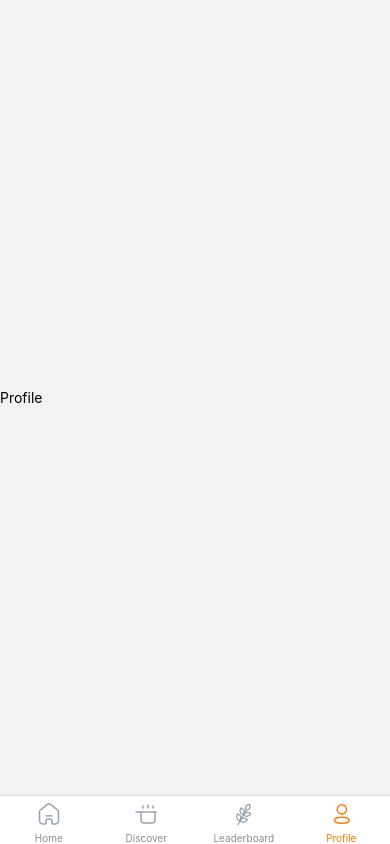
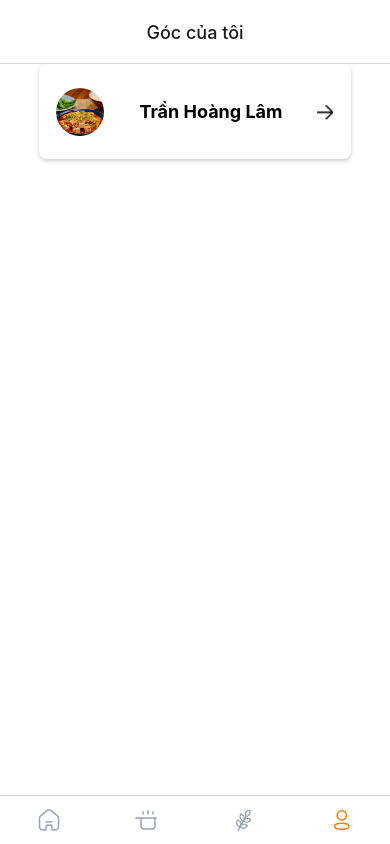
Before and after one commit to thanhvu023/ICC, a React Native app in the folder FeICC/: screen /ProfileOutlook in a window 390 px wide. Built offline with nearby package versions, Linux system fonts and the light colour scheme.

Commit message:
finish bottom navigator bar

```diff
--- a/FeICC/navigation/BottomTabNavigator.js
+++ b/FeICC/navigation/BottomTabNavigator.js
@@ -5,8 +5,12 @@ import Tutorial from '../screens/Tutorial/Tutorail';
 import CompleteTutorial from '../screens/Tutorial/CompleteTutorial';
 import Welcome from '../screens/Account/Welcome';
 import { Image } from 'react-native';
+import { createStackNavigator } from '@react-navigation/stack';
+import DetailProfile from '../screens/Profile/DetailProfile';
 
 const Tab = createBottomTabNavigator();
+
+const ProfileStack = createStackNavigator();
 
 function BottomTabNavigator() {
     return (
@@ -14,6 +18,7 @@ function BottomTabNavigator() {
             initialRouteName="Profile"
             screenOptions={({ route }) => ({
                 tabBarActiveTintColor: '#FF7A00',
+                tabBarLabel: () => null,
                 tabBarIcon: ({ focused }) => {
                     let iconSource;
                     let routeName = route.name;
@@ -33,9 +38,21 @@ function BottomTabNavigator() {
             <Tab.Screen name="Home" component={Tutorial} options={{ headerShown: false }} />
             <Tab.Screen name="Discover" component={CompleteTutorial} options={{ headerShown: false }} />
             <Tab.Screen name="Leaderboard" component={Welcome} options={{ headerShown: false }} />
-            <Tab.Screen name="Profile" component={Profile} options={{ headerShown: false }} />
+            <Tab.Screen name="Profile" component={ProfileStackScreens} options={{ headerShown: false }} />
         </Tab.Navigator>
     );
 }
 
 export default BottomTabNavigator;
+
+const ProfileStackScreens = () => (
+    <ProfileStack.Navigator
+        initialRouteName="Profile"
+        screenOptions={{
+            headerTitleAlign: 'center', // Để căn giữa tiêu đề
+        }}
+    >
+        <ProfileStack.Screen name="ProfileOutlook" component={Profile} options={{ title: 'Góc của tôi' }} />
+        <ProfileStack.Screen name="DetailProfile" component={DetailProfile} />
+    </ProfileStack.Navigator>
+);
--- /dev/null
+++ b/FeICC/screens/Profile/DetailProfile.js
@@ -0,0 +1,19 @@
+import { View, Text, StyleSheet } from 'react-native';
+
+function DetailProfile() {
+    return (
+        <View style={styles.container}>
+            <Text>DetailProfile</Text>
+        </View>
+    );
+}
+
+const styles = StyleSheet.create({
+    container: {
+        flex: 1,
+        justifyContent: 'center',
+        alignContent: 'center',
+    },
+});
+
+export default DetailProfile;
--- a/FeICC/screens/Profile/Profile.js
+++ b/FeICC/screens/Profile/Profile.js
@@ -1,9 +1,24 @@
-import { View, Text, StyleSheet } from 'react-native';
+import { View, Text, StyleSheet, TouchableOpacity, Image } from 'react-native';
+import { useNavigation } from '@react-navigation/native';
+
+const userData = {
+    name: 'Trần Hoàng Lâm',
+    username: 'johndoe123',
+    bio: 'Frontend Developer',
+    profileImage: require('../../assets/StepImage/Step4.png'), // Đường dẫn đến hình ảnh của người dùng
+};
 
 function Profile() {
+    const navigation = useNavigation();
     return (
         <View style={styles.container}>
-            <Text>Profile</Text>
+            <View style={styles.profileBox}>
+                <Image source={userData.profileImage} style={styles.profileImage} />
+                <Text style={styles.name}>{userData.name}</Text>
+                <TouchableOpacity onPress={() => navigation.navigate('DetailProfile')} style={styles.buttonDetail}>
+                    <Image source={require('../../assets/arrowRight.png')} style={styles.buttonDetail} />
+                </TouchableOpacity>
+            </View>
         </View>
     );
 }
@@ -11,8 +26,35 @@ function Profile() {
 const styles = StyleSheet.create({
     container: {
         flex: 1,
-        justifyContent: 'center',
-        alignContent: 'center',
+        alignItems: 'center',
+        backgroundColor: 'white',
+    },
+    profileBox: {
+        width: '80%',
+        height: '13%',
+        backgroundColor: 'white',
+        borderRadius: 8,
+        shadowColor: 'black',
+        shadowOffset: { width: 0, height: 2 },
+        shadowOpacity: 0.2,
+        shadowRadius: 4,
+        elevation: 2,
+        flexDirection: 'row',
+        alignItems: 'center',
+        justifyContent: 'space-around',
+    },
+    profileImage: {
+        width: 48,
+        height: 48,
+        borderRadius: 75,
+    },
+    name: {
+        fontSize: 18,
+        fontWeight: 'bold',
+    },
+    buttonDetail: {
+        width: 16,
+        height: 16,
     },
 });
 
```
Also changed, not shown: FeICC/assets/arrowRight.png (added).
